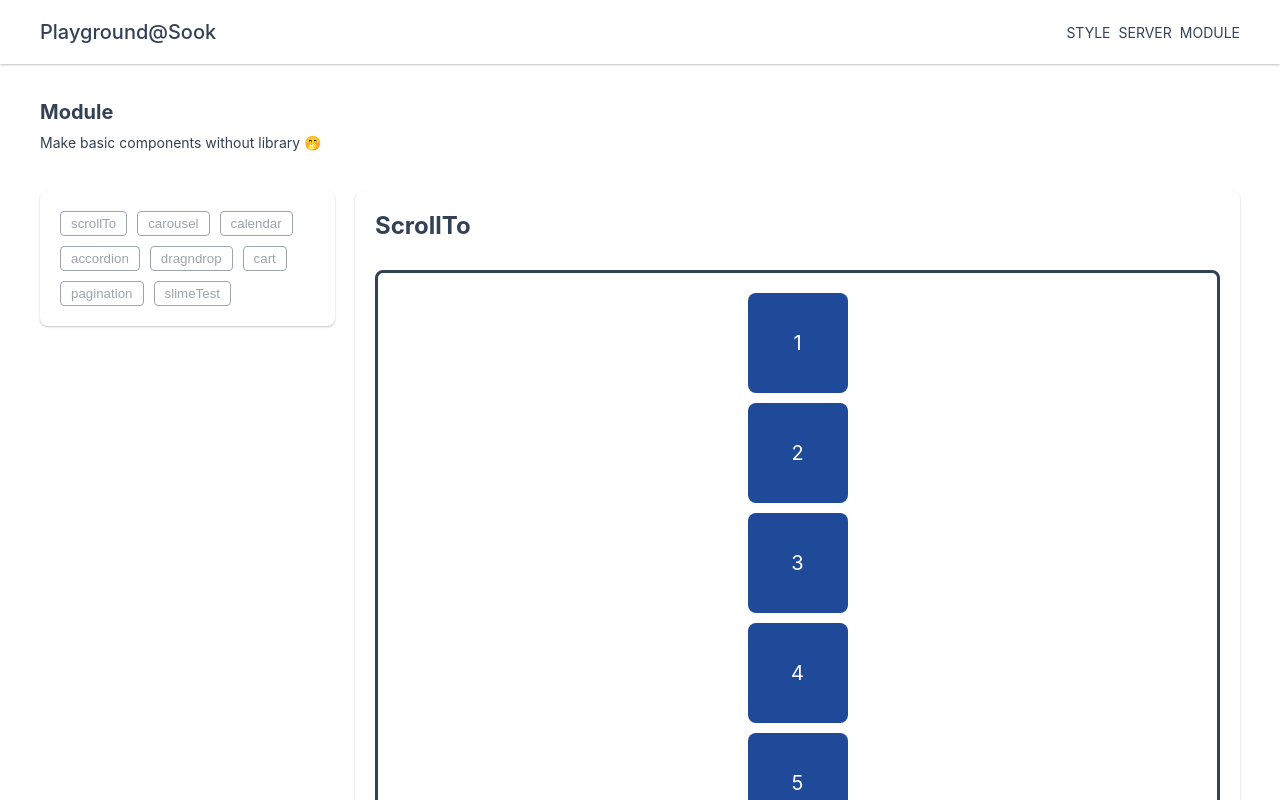
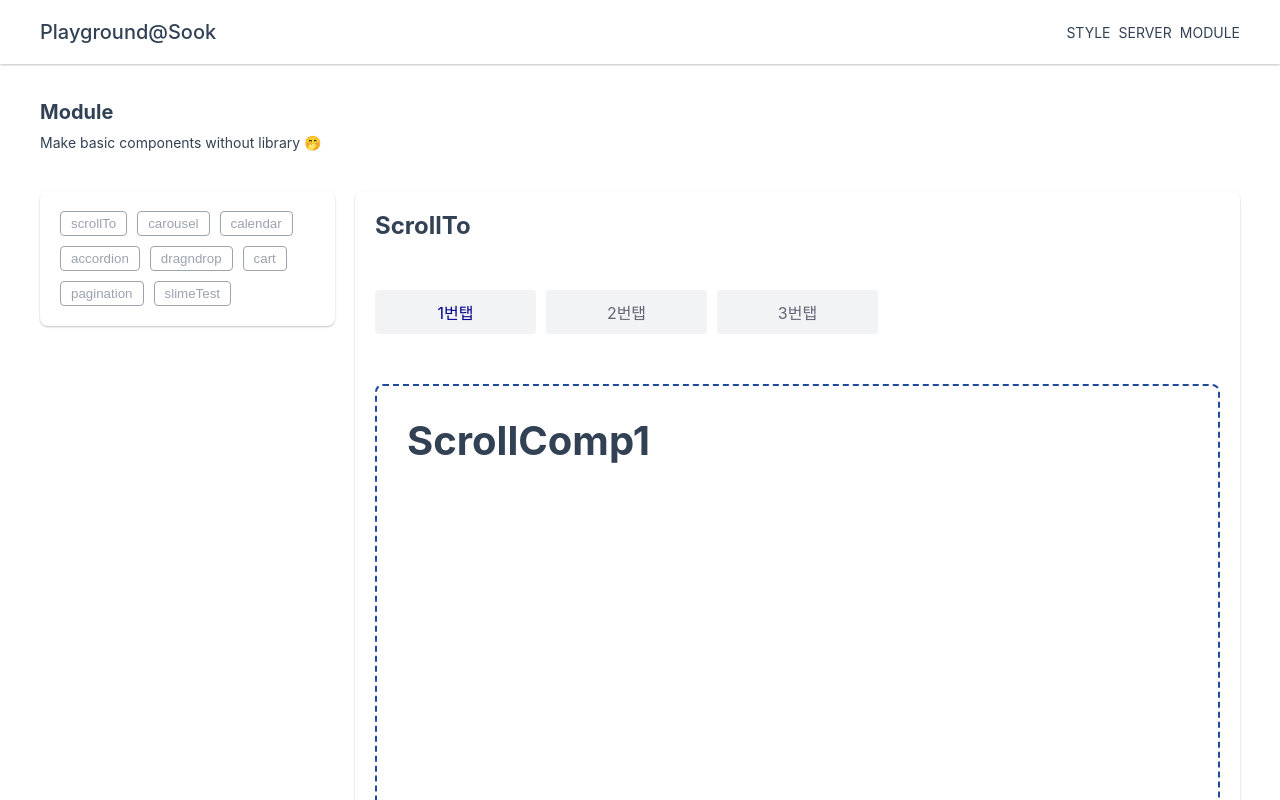
Before and after one commit to 22sook00/playGround, a React (Create React App) app: page /module in a window 1280 px wide. Shown: the top 800 px of the page. Built offline with nearby package versions, Linux system fonts and the light colour scheme.

Commit message:
add intersection observer for scroll

```diff
--- /dev/null
+++ b/src/components/Modules/ScrollTo/ScrollComp1.tsx
@@ -0,0 +1,11 @@
+import React, { FC } from "react";
+import { ScrollCompProps } from "./ScrollTo";
+const ScrollComp1: FC<ScrollCompProps> = ({ isRef }) => {
+	return (
+		<section className="comp comp1-container" ref={isRef}>
+			ScrollComp1
+		</section>
+	);
+};
+
+export default ScrollComp1;
--- /dev/null
+++ b/src/components/Modules/ScrollTo/ScrollComp2.tsx
@@ -0,0 +1,12 @@
+import React, { FC } from "react";
+import { ScrollCompProps } from "./ScrollTo";
+
+const ScrollComp2: FC<ScrollCompProps> = ({ isRef }) => {
+	return (
+		<section className="comp comp2-container" ref={isRef}>
+			ScrollComp2
+		</section>
+	);
+};
+
+export default ScrollComp2;
--- /dev/null
+++ b/src/components/Modules/ScrollTo/ScrollComp3.tsx
@@ -0,0 +1,12 @@
+import React, { FC } from "react";
+import { ScrollCompProps } from "./ScrollTo";
+
+const ScrollComp3: FC<ScrollCompProps> = ({ isRef }) => {
+	return (
+		<section className="comp comp3-container" ref={isRef}>
+			ScrollComp3
+		</section>
+	);
+};
+
+export default ScrollComp3;
--- /dev/null
+++ b/src/components/Modules/ScrollTo/ScrollTab.tsx
@@ -0,0 +1,32 @@
+import React, { FC, useEffect, useState } from "react";
+import { dummyData, DummyDataProps } from "./dummyData";
+interface ScrollTabProps {
+	position: number;
+	handleMoveTo: any;
+}
+
+const ScrollTab: FC<ScrollTabProps> = ({ position, handleMoveTo }) => {
+	const sliceDummy = dummyData.slice(0, 3);
+
+	return (
+		<section className="tab-container">
+			{sliceDummy.map((el: any, idx: number) => {
+				return (
+					<div
+						key={idx}
+						style={
+							position === el.id
+								? { color: "darkBlue" }
+								: { color: "rgb(100, 102, 118)" }
+						}
+						onClick={() => handleMoveTo(el.id)}
+					>
+						{el.title}
+					</div>
+				);
+			})}
+		</section>
+	);
+};
+
+export default ScrollTab;
--- a/src/components/Modules/ScrollTo/ScrollTo.tsx
+++ b/src/components/Modules/ScrollTo/ScrollTo.tsx
@@ -1,11 +1,16 @@
 import Button from "components/Common/Button/Button";
-import React, { useState, useEffect, useRef } from "react";
-import { dummyData } from "./dummyData";
+import React, { useState, useEffect } from "react";
+import ScrollComp1 from "./ScrollComp1";
+import ScrollComp2 from "./ScrollComp2";
+import ScrollComp3 from "./ScrollComp3";
+import ScrollTab from "./ScrollTab";
 import "./scrollTo.scss";
-
+import { useThemeObserver } from "./useThemeObserver";
+export interface ScrollCompProps {
+	isRef: any;
+}
 const ScrollTo = () => {
 	const [btnStatus, setBtnStatus] = useState<boolean>(false);
-
 	const handleScroll = () => {
 		if (window.scrollY > 400) {
 			setBtnStatus(true);
@@ -24,13 +29,24 @@ const ScrollTo = () => {
 		};
 	}, []);
 
+	const [navNumber, setNavNumber] = useState(1);
+
+	const [comp1] = useThemeObserver(setNavNumber, 1);
+	const [comp2] = useThemeObserver(setNavNumber, 2);
+	const [comp3] = useThemeObserver(setNavNumber, 3);
+
+	console.log("navNumber?", navNumber);
+	const handleMoveTo = () => {};
+
 	return (
 		<section className="scroll-container">
+			<ScrollTab position={navNumber} handleMoveTo={handleMoveTo} />
 			<div className="scroll-wrapper">
-				{dummyData.map((el) => {
-					return <div key={el.id}>{el.id}</div>;
-				})}
+				<ScrollComp1 isRef={comp1} />
+				<ScrollComp2 isRef={comp2} />
+				<ScrollComp3 isRef={comp3} />
 			</div>
+
 			{btnStatus && (
 				<div className="button-wrapper">
 					<Button>버튼</Button>
--- a/src/components/Modules/ScrollTo/dummyData.ts
+++ b/src/components/Modules/ScrollTo/dummyData.ts
@@ -1,26 +1,27 @@
-interface DummyDataProps {
+export interface DummyDataProps {
 	id: number;
+	title: string;
 }
 
 export const dummyData: DummyDataProps[] = [
-	{ id: 1 },
-	{ id: 2 },
-	{ id: 3 },
-	{ id: 4 },
-	{ id: 5 },
-	{ id: 6 },
-	{ id: 7 },
-	{ id: 8 },
-	{ id: 9 },
-	{ id: 10 },
-	{ id: 11 },
-	{ id: 12 },
-	{ id: 13 },
-	{ id: 14 },
-	{ id: 15 },
-	{ id: 16 },
-	{ id: 17 },
-	{ id: 18 },
-	{ id: 19 },
-	{ id: 20 },
+	{ id: 1, title: "1번탭" },
+	{ id: 2, title: "2번탭" },
+	{ id: 3, title: "3번탭" },
+	{ id: 4, title: "4번탭" },
+	{ id: 5, title: "5번탭" },
+	{ id: 6, title: "6번탭" },
+	{ id: 7, title: "7번탭" },
+	{ id: 8, title: "8번탭" },
+	{ id: 9, title: "9번탭" },
+	{ id: 10, title: "10번탭" },
+	{ id: 11, title: "11번탭" },
+	{ id: 12, title: "12번탭" },
+	{ id: 13, title: "13번탭" },
+	{ id: 14, title: "14번탭" },
+	{ id: 15, title: "15번탭" },
+	{ id: 16, title: "16번탭" },
+	{ id: 17, title: "17번탭" },
+	{ id: 18, title: "18번탭" },
+	{ id: 19, title: "19번탭" },
+	{ id: 20, title: "20번탭" },
 ];
--- a/src/components/Modules/ScrollTo/scrollTo.scss
+++ b/src/components/Modules/ScrollTo/scrollTo.scss
@@ -1,24 +1,23 @@
+html {
+	scroll-behavior: smooth;
+}
 .scroll-container {
-	//border: 2px solid #eaeaea;
 	border-radius: 8px;
-	//height: 500px;
-	//overflow: scroll;
-	padding: 20px 0;
 	position: relative;
-	border: 3px solid;
 }
 .scroll-wrapper {
 	display: flex;
 	flex-direction: column;
 	justify-content: center;
 	align-items: center;
-	gap: 10px;
+	gap: 20px;
+	margin-top: 30px;
 	> div {
-		background-color: rgb(31, 74, 153);
-		color: white;
+		border: 2px dashed rgb(31, 74, 153);
+		color: rgb(31, 74, 153);
 		border-radius: 8px;
-		width: 100px;
-		height: 100px;
+		width: 90%;
+		height: 200px;
 		font-size: 20px;
 		display: flex;
 		justify-content: center;
@@ -30,3 +29,45 @@
 	bottom: 30px;
 	right: 30px;
 }
+.tab-container {
+	position: sticky;
+	top: 60px;
+	padding: 20px 0;
+	background-color: #fff;
+	display: grid;
+	grid-template-columns: repeat(5, 1fr);
+	gap: 10px;
+	> div {
+		border-radius: 4px;
+		cursor: pointer;
+		text-align: center;
+		padding: 10px;
+		transition: all 0.3s;
+		background: hsla(220, 12%, 95%, 0.915);
+		&:hover {
+			background: hsla(213, 27%, 92%, 0.915);
+		}
+	}
+}
+
+.comp {
+	width: 100%;
+	height: 500px;
+	font-weight: bold;
+	font-size: 40px;
+	border: 2px dashed rgb(31, 74, 153);
+	border-radius: 8px;
+	padding: 30px;
+	box-sizing: border-box;
+	.comp1-container {
+		background-color: rgb(43, 82, 156);
+		color: hsla(220, 12%, 95%, 0.915);
+	}
+	.comp2-container {
+		background-color: rgb(61, 163, 129);
+		color: hsla(220, 12%, 95%, 0.915);
+	}
+	.comp3-container {
+		background-color: rgb(248, 155, 203);
+	}
+}
--- /dev/null
+++ b/src/components/Modules/ScrollTo/useThemeObserver.tsx
@@ -0,0 +1,26 @@
+import { useEffect, useRef } from "react";
+
+export const useThemeObserver = (
+	setState: React.Dispatch<React.SetStateAction<number>>,
+	stateNumber: number,
+): React.MutableRefObject<HTMLElement | null>[] => {
+	const isRef = useRef<HTMLElement | null>(null);
+	const option = { rootMargin: `-${window.innerHeight / 2 - 1}px 0px` };
+
+	useEffect(() => {
+		const observer = new IntersectionObserver((entry) => {
+			if (entry[0].isIntersecting) {
+				setState(stateNumber);
+			}
+		}, option);
+
+		if (isRef.current) {
+			observer.observe(isRef.current);
+		}
+
+		return () => observer.disconnect();
+		// eslint-disable-next-line react-hooks/exhaustive-deps
+	}, []);
+
+	return [isRef];
+};
```
Also changed, not shown: src/components/Modules/ScrollTo/useMoveToScroll.tsx (added, +12 -0 lines).
